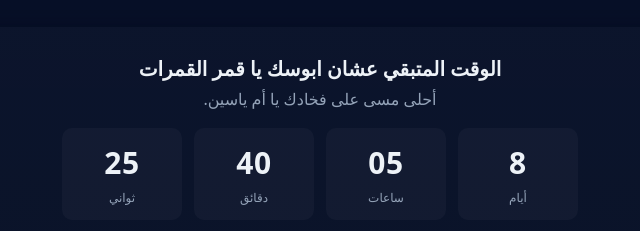
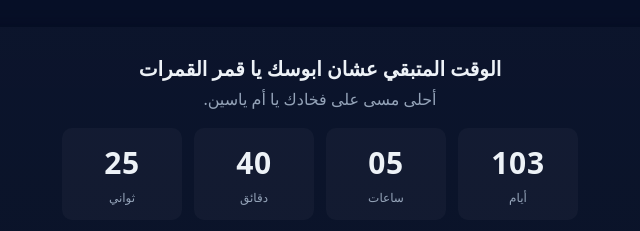
Before and after one commit to Ahmediiibrahem/Ramadan-Vacation, a plain HTML site: page index.html in a window 1280 px wide. Shown: the part 210-441 px from the top of the page, 320-960 px from the left. Drawn offline with Linux system fonts and the light colour scheme.

Commit message:
Update index.html

```diff
--- a/index.html
+++ b/index.html
@@ -59,7 +59,7 @@
 <script>
 (function(){
 
-  const TARGET_ISO = "2025-12-11T19:30:00+02:00";
+  const TARGET_ISO = "2026-03-16T19:30:00+02:00";
 
   const params = new URLSearchParams(location.search);
   const targetIso = params.get("target") || TARGET_ISO;
```
